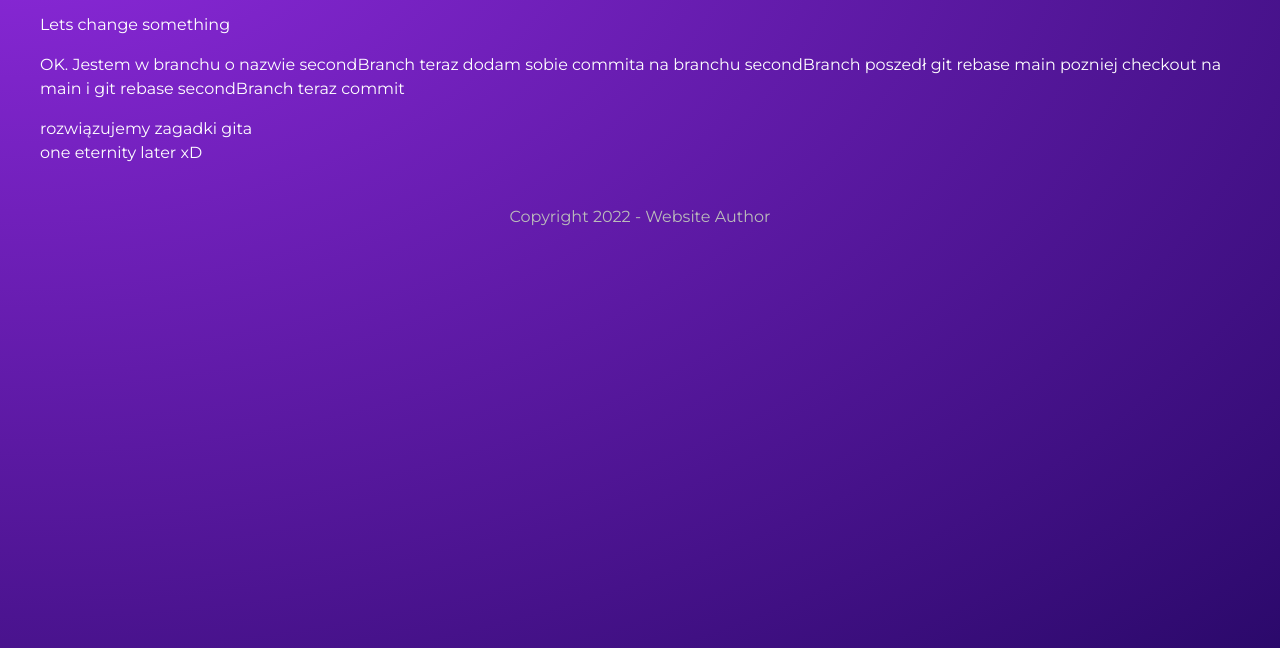
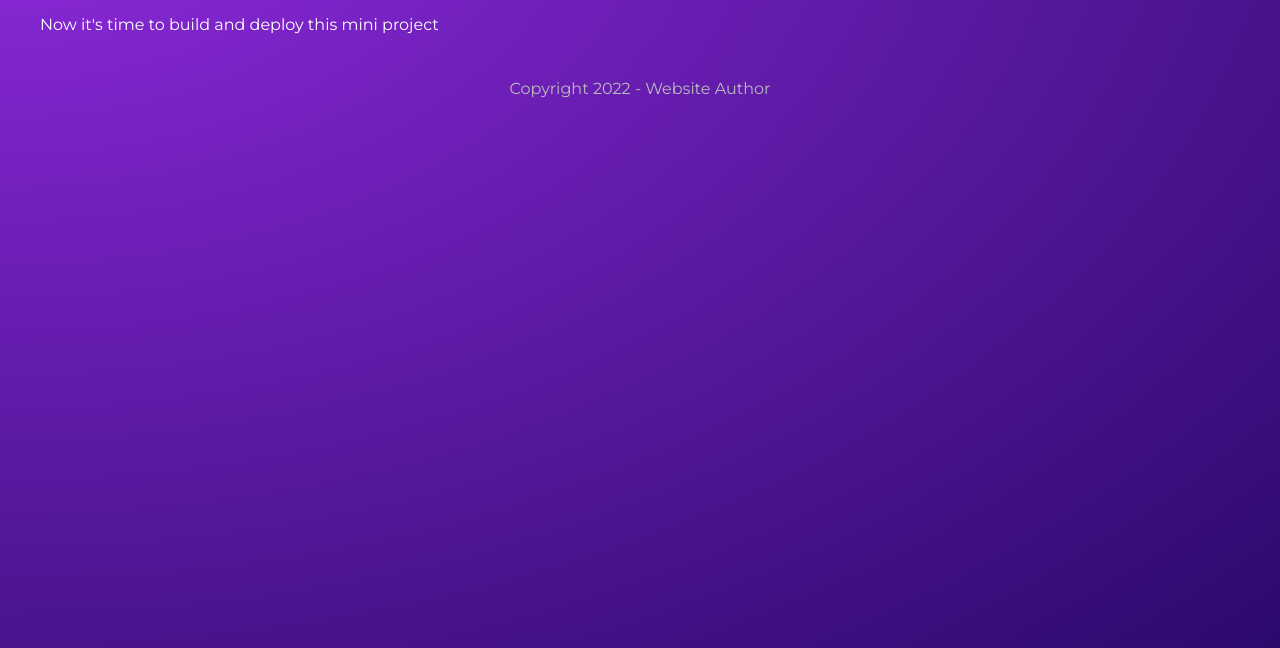
Before and after one commit to x03r4/G02, a Gatsby site: page /about in a window 1280 px wide. Shown: the part 152-800 px from the top of the page. Built offline with nearby package versions, Linux system fonts and the light colour scheme; Gatsby itself is replaced by a stand-in of ours.

Commit message:
last commit before firs build

```diff
--- a/src/pages/about.js
+++ b/src/pages/about.js
@@ -6,17 +6,9 @@ function about() {
     <Layout>
       <div>
         <h1>About Page</h1>
-        <p>Lets change something</p>
-        <p>
-          OK. Jestem w branchu o nazwie secondBranch
-          teraz dodam sobie commita
-          na branchu secondBranch poszedł git rebase main pozniej checkout na main i git rebase secondBranch
-          teraz commit
-        </p>
-        <p>
-          rozwiązujemy zagadki gita <br />
-          one eternity later xD
-        </p>
+        <p>Now it's time to build and deploy this mini project</p>
+
+
       </div>
     </Layout>
   )
```
